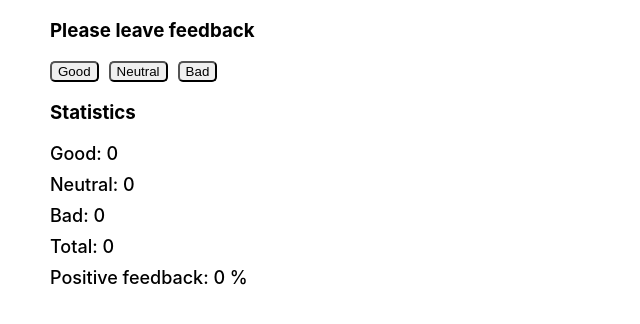
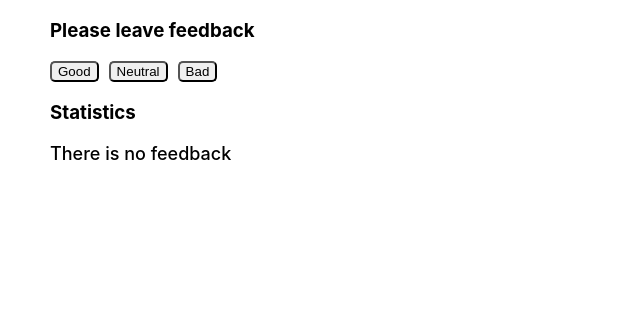
Before and after one commit to ZhuravlevAlexei/goit-react-hw-02-feedback, a React (Create React App) app: page / in a window 1280 px wide. Shown: the top 324 px of the page, without its empty margins (0-640 px from the left). Built offline with nearby package versions, Linux system fonts and the light colour scheme.

Commit message:
помилки та чистка

```diff
--- a/src/components/App.jsx
+++ b/src/components/App.jsx
@@ -3,6 +3,7 @@
 import Statistics from './Statistics/Statistics';
 import FeedbackOptions from './FeedbackOptions/FeedbackOptions';
 import Section from './Section/Section';
+import Notification from './Notification/Notification';
 
 class App extends Component {
   state = {
@@ -40,6 +41,9 @@
           <FeedbackOptions onLeaveFeedback={this.handleVote} />
         </Section>
         <Section title="Statistics">
+          {this.countTotalFeedback() === 0 ? (
+            <Notification message="There is no feedback" />
+          ) : (
             <Statistics
               good={this.state.good}
               neutral={this.state.neutral}
@@ -47,6 +51,7 @@
               total={this.countTotalFeedback()}
               positivePercentage={this.countPositiveFeedbackPercentage()}
             />
+          )}
         </Section>
       </div>
     );
--- /dev/null
+++ b/src/components/Notification/Notification.jsx
@@ -0,0 +1,8 @@
+import React from 'react';
+import css from './Notification.module.css';
+
+const Notification = ({ message }) => {
+  return <p className={css.statInfo}>{message}</p>;
+};
+
+export default Notification;
--- /dev/null
+++ b/src/components/Notification/Notification.module.css
@@ -0,0 +1,10 @@
+p {
+  margin: 0;
+}
+
+.statInfo {
+  font-size: 18px;
+  font-weight: 500;
+  margin-top: 10px;
+  margin-bottom: 10px;
+}
```
Lines whose indentation alone changed are shown as unchanged.
